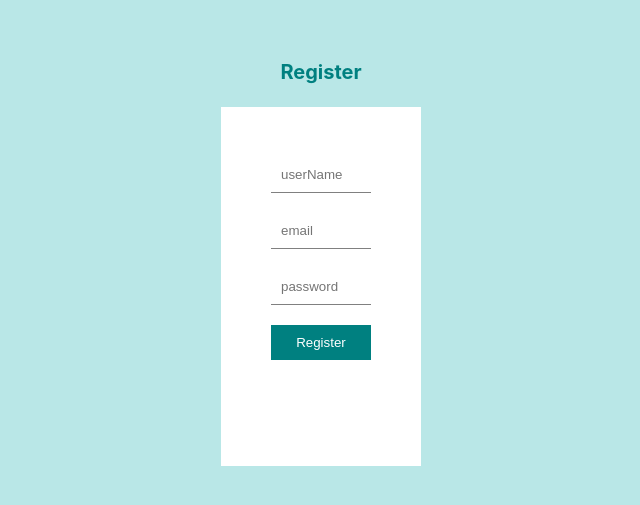
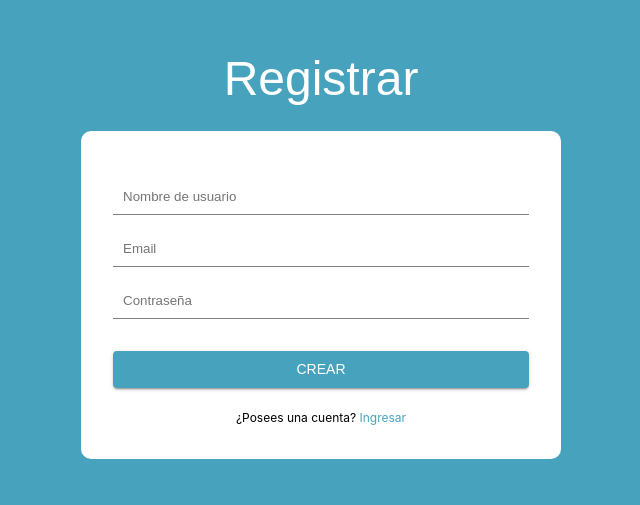
Before and after one commit to fcoronel89/blog, a React (Vite) app in the folder client/: page /register in a window 1280 px wide. Shown: the part 145-650 px from the top of the page, without its empty margins (319-959 px from the left). Built offline with nearby package versions, Linux system fonts and the light colour scheme; no server answers.

Commit message:
add styles for login and register page

```diff
--- a/client/src/components/Navbar/Navbar.scss
+++ b/client/src/components/Navbar/Navbar.scss
@@ -1,4 +1,4 @@
-$lightGreen: #b9e7e7;
+$lightBlue: #47a2bd;
 
 .navbar {
   position: fixed;
@@ -6,7 +6,7 @@ $lightGreen: #b9e7e7;
   z-index: 999;
 
   &.scrolled {
-    background-color: #47a2bd;
+    background-color: $lightBlue;
   }
 
   .nav-container {
@@ -42,23 +42,6 @@ $lightGreen: #b9e7e7;
         font-size: inherit;
       }
 
-      .write {
-        background-color: $lightGreen;
-        width: 50px;
-        height: 50px;
-        border-radius: 50%;
-        display: flex;
-        align-items: center;
-        justify-content: center;
-        font-weight: 300;
-        border: 1px solid white;
-
-        &:hover {
-          color: teal;
-          background-color: white;
-          border: 1px solid teal;
-        }
-      }
     }
   }
 }
--- a/client/src/lib/validationSchemas.js
+++ b/client/src/lib/validationSchemas.js
@@ -2,20 +2,20 @@ import { z } from "zod";
 import { categories } from "../utils/helpers";
 
 export const loginSchema = z.object({
-  userName: z.string().min(1, "userName is required"),
-  password: z.string().min(1, "password is required"),
+  userName: z.string().min(1, "Ingresar nombre de usuario"),
+  password: z.string().min(1, "Ingresar contraseña"),
 });
 
 export const signUpSchema = z.object({
-  userName: z.string().min(1, "userName is required"),
+  userName: z.string().min(1, "Ingresar nombre de usuario"),
   password: z
     .string()
-    .min(1, "password is required")
+    .min(1, "Ingresar contraseña")
     .regex(
       /(?=.*\d)(?=.*[a-z])(?=.*[A-Z]).{8,}/,
-      "Password must contain at least one number and one uppercase and lowercase letter, and at least 8 or more characters"
+      "La contraseña debe contener al menos un número y una letra mayúscula y minúscula, y al menos 8 o más caracteres"
     ),
-  email: z.string().min(1, "email is required").email("email is invalid"),
+  email: z.string().min(1, "Ingresar Email").email("El email es invalido"),
 });
 
 const idArray = categories.map(province => province.id);
--- /dev/null
+++ b/client/src/pages/Auth.scss
@@ -0,0 +1,56 @@
+$lightBlue: #47a2bd;
+.login {
+    color: #000;
+    display: flex;
+    justify-content: center;
+    align-items: center;
+    height: 100vh;
+    background-color: $lightBlue;
+    flex-direction: column;
+
+    a{ color: $lightBlue; }
+
+    h1 {
+        color: white;
+    }
+
+    form {
+      display: flex;
+      flex-direction: column;
+      padding: 50px1rem;
+      background-color: white;
+      border-radius: 10px;
+      width: 30rem;
+      padding: 3rem 2rem 2rem;
+
+      input {
+        padding: 10px;
+        border: none;
+        border-bottom: 1px solid gray;
+        margin-bottom: 1rem;
+      }
+
+      button {
+        border: none;
+        background-color: $lightBlue;
+        color: white;
+        cursor: pointer;
+        margin-top: 1rem;
+        margin-bottom: 1.3rem;
+      }
+
+      span {
+        text-align: center;
+      }
+
+      span,
+      p {
+        font-size: 12px;
+      }
+
+      p {
+        color: red;
+        margin-bottom: 1rem;
+      }
+    }
+  }
--- a/client/src/pages/Login.jsx
+++ b/client/src/pages/Login.jsx
@@ -2,28 +2,30 @@
 import React from "react";
 import { Link } from "react-router-dom";
 import useLoginForm from "../hooks/useLoginForm";
+import './Auth.scss'
+import { Button, Typography } from "@mui/material";
 
 const Login = () => {
   const { register, handleSubmit, errors, isSubmitting } = useLoginForm();
 
   return (
-    <div className="auth">
-      <h1>Login</h1>
+    <div className="login">
+      <Typography variant="h3" component="h1" mb={3}>Ingresar</Typography>
       <form onSubmit={handleSubmit}>
-        <input {...register("userName")} type="text" placeholder="userName" />
+        <input {...register("userName")} type="text" placeholder="Nombre de Usuario" />
         {errors.userName && <p>{errors.userName.message}</p>}
         <input
           {...register("password")}
           type="password"
-          placeholder="password"
+          placeholder="Contraseña"
         />
         {errors.password && <p>{errors.password.message}</p>}
-        <button type="submit" disabled={isSubmitting}>
+        <Button variant="contained" type="submit" disabled={isSubmitting}>
           Login
-        </button>
+        </Button>
         {errors.general && <p>{errors.general.message}</p>}
         <span>
-          Don't have an account? <Link to="/register">Register</Link>
+          ¿No tienes una cuenta? <Link to="/register">Crear</Link>
         </span>
       </form>
     </div>
--- a/client/src/pages/Register.jsx
+++ b/client/src/pages/Register.jsx
@@ -1,28 +1,32 @@
 import React from "react";
 import { Link } from "react-router-dom";
 import useSignUpForm from "../hooks/useSignUpForm";
+import './Auth.scss'
+import { Button, Typography } from "@mui/material";
 
 const Register = () => {
   const { register, handleSubmit, errors } = useSignUpForm();
 
   return (
-    <div className="auth">
-      <h1>Register</h1>
+    <div className="login">
+      <Typography variant="h3" component="h1" mb={3}>Registrar</Typography>
       <form onSubmit={handleSubmit}>
-        <input {...register("userName")} type="text" placeholder="userName" />
+        <input {...register("userName")} type="text" placeholder="Nombre de usuario" />
         {errors.userName && <p>{errors.userName.message}</p>}
-        <input {...register("email")} type="email" placeholder="email" />
+        <input {...register("email")} type="email" placeholder="Email" />
         {errors.email && <p>{errors.email.message}</p>}
         <input
           {...register("password")}
           type="password"
-          placeholder="password"
+          placeholder="Contraseña"
         />
         {errors.password && <p>{errors.password.message}</p>}
-        <button type="submit">Register</button>
+        <Button variant="contained" type="submit">
+          Crear
+        </Button>
         {errors.general && <p>{errors.general.message}</p>}
         <span>
-          Do you have an account? <Link to="/login">Login</Link>
+          ¿Posees una cuenta? <Link to="/login">Ingresar</Link>
         </span>
       </form>
     </div>
--- a/client/src/style.scss
+++ b/client/src/style.scss
@@ -47,53 +47,6 @@ a {
 
   //Login and Register
 
-  .auth {
-    display: flex;
-    justify-content: center;
-    align-items: center;
-    height: 100vh;
-    background-color: $lightGreen;
-    flex-direction: column;
-
-    h1 {
-      font-size: 20px;
-      color: teal;
-      margin-bottom: 20px;
-    }
-
-    form {
-      display: flex;
-      flex-direction: column;
-      padding: 50px;
-      background-color: white;
-      width: 200px;
-      gap: 20px;
-
-      input {
-        padding: 10px;
-        border: none;
-        border-bottom: 1px solid gray;
-      }
-
-      button {
-        padding: 10px;
-        border: none;
-        background-color: teal;
-        color: white;
-        cursor: pointer;
-      }
-
-      span,
-      p {
-        font-size: 12px;
-        text-align: center;
-      }
-
-      p {
-        color: red;
-      }
-    }
-  }
 
   //Navbar
 
```
